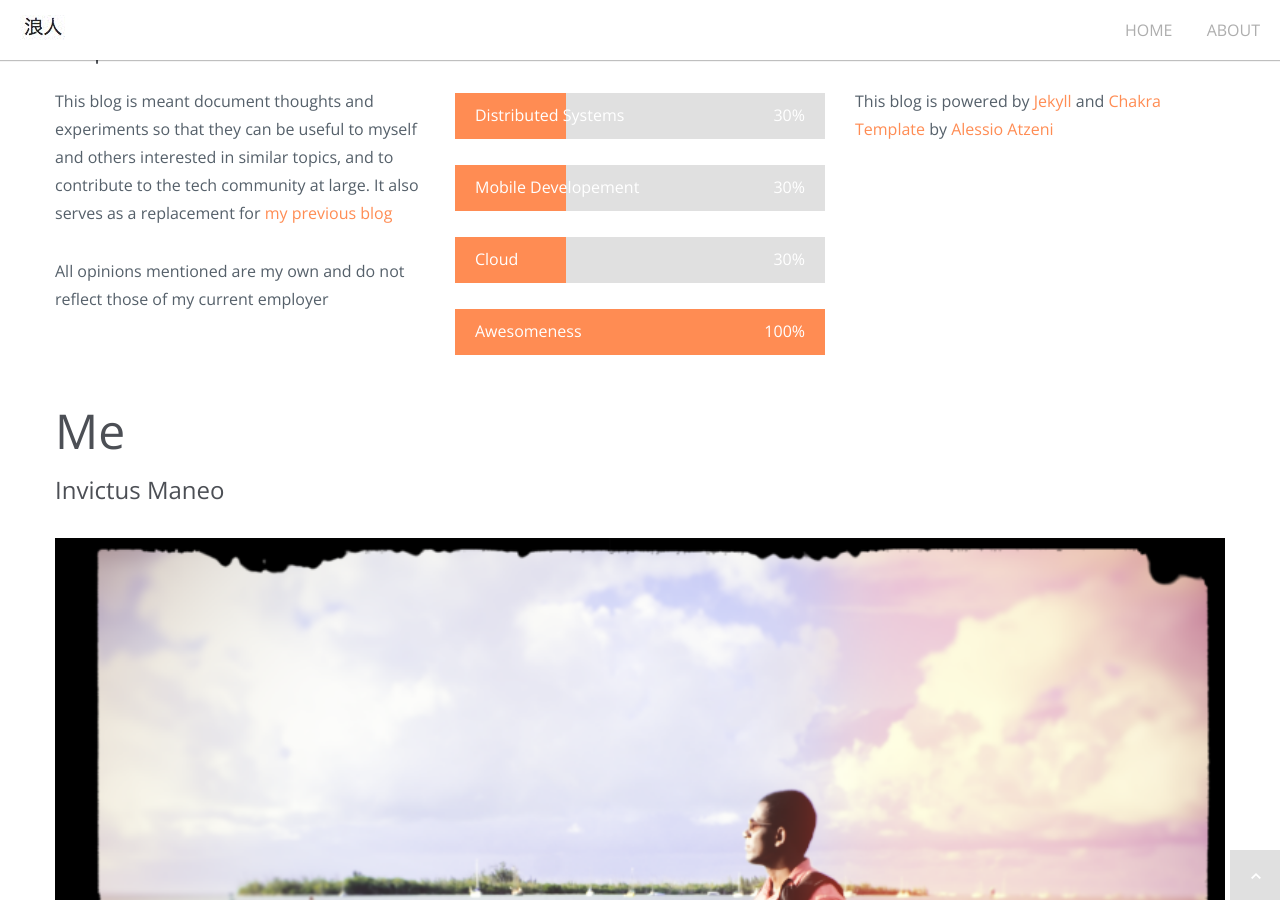
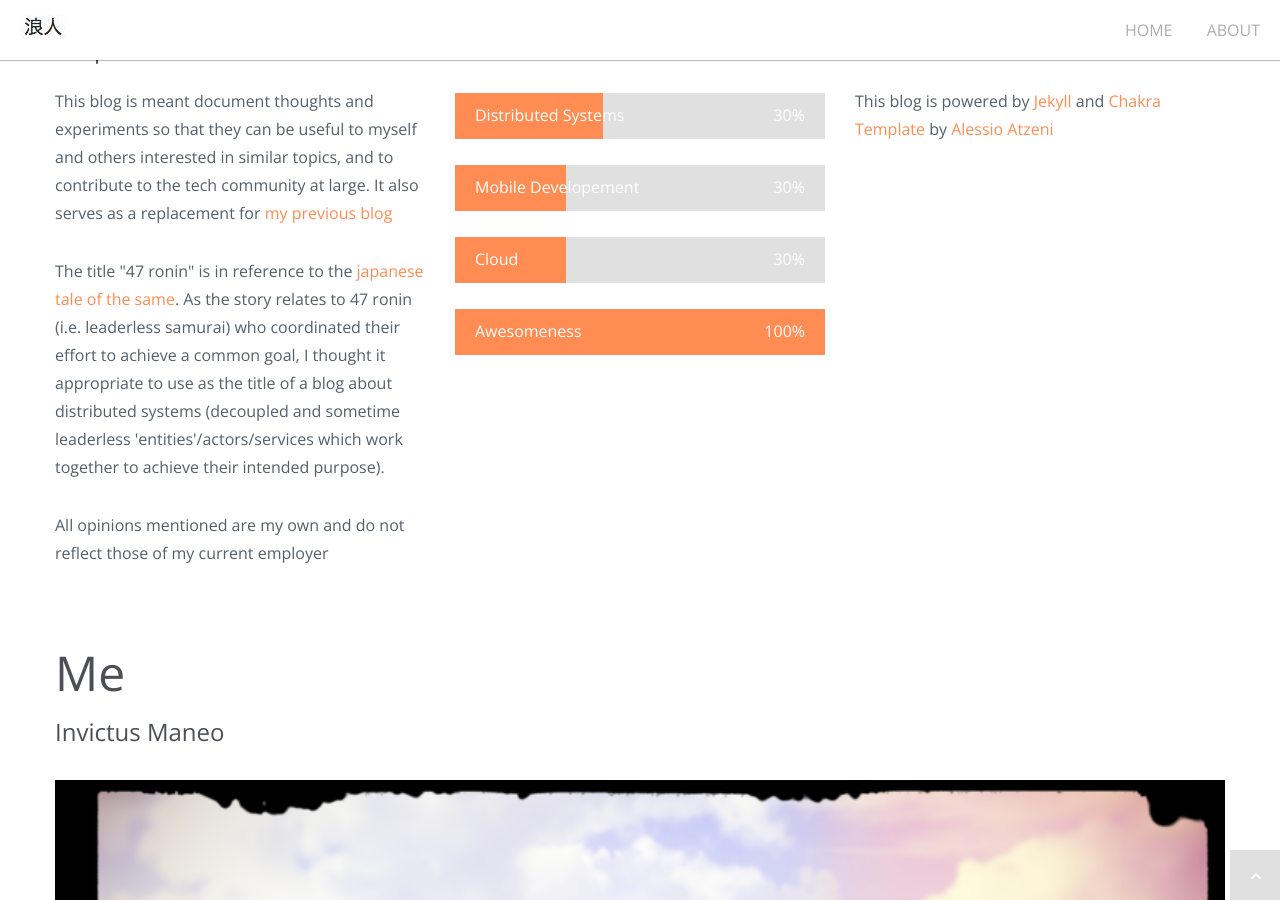
Before and after one commit to Idasile/bhameyie.github.io, a Jekyll site: the page built from about.md, in a window 1280 px wide and 900 px high, scrolled down 1647 px. Built offline with Jekyll 4.4.1, drawn with Linux system fonts in a browser that asks for light colours; nearby versions of some CDN libraries; some of the changed text lies outside the part shown.

```diff
--- a/about.md
+++ b/about.md
@@ -6,14 +6,20 @@ permalink: /about/
 
 <div id="about" class="page-alternate">
 <div class="container">
+
         <div class="row margin-40">
                             <h2 class="title">This blog's</h2>
 
 <div class="span4">
             <h3>Purpose</h3>
-            <p> This blog is meant document thoughts and experiments so that they can be useful to myself and others interested in similar topics, and to contribute to the tech community at large. It also serves as a replacement for <a href="http://www.bhameyie.com"> my previous blog</a></p>
+            <p> This blog is meant document thoughts and experiments so that they can be useful to myself and others interested in similar topics, and to contribute to the tech community at large. It also serves as a replacement for <a href="http://www.bhameyie.wordpress.com"> my previous blog</a></p>
 
+  <p>
+
+    The title "47 ronin" is in reference to the <a href="http://en.wikipedia.org/wiki/Forty-seven_Ronin"> japanese tale of the same</a>. As the story relates to 47 ronin (i.e. leaderless samurai) who coordinated their effort to achieve a common goal, I thought it appropriate to use as the title of a blog about distributed systems (decoupled and sometime leaderless 'entities'/actors/services which work together to achieve their intended purpose).
+   </p>
             <p>All opinions mentioned are my own and do not reflect those of my current employer</p>
+
         </div>
 
 <div class="span4">
@@ -23,7 +29,7 @@ permalink: /about/
                 <div class="progress">
                 	<span class="field">Distributed Systems</span>
                     <span class="field-value">30%</span>
-                    <div class="bar" style="width: 30%;"></div>
+                    <div class="bar" style="width: 40%;"></div>
                 </div>
             </div>
 
@@ -50,11 +56,14 @@ permalink: /about/
                     <div class="bar" style="width: 100%;"></div>
                 </div>
             </div>
+
         </div>
 
         <div class="span4">
             <h3>Tech</h3>
-            <p> This blog is powered by <a href="http://jekyllrb.com"> Jekyll</a> and  <a href="http://themes.alessioatzeni.com/html/chakra/" title="Chakra | Responsive One Page Template">Chakra Template</a> by <a href="http://www.alessioatzeni.com/" title="Alessio Atzeni | Web Designer &amp; Front-end Developer">Alessio Atzeni</a> </p>
+ <p> This blog is powered by <a href="http://jekyllrb.com"> Jekyll</a> and  <a href="http://themes.alessioatzeni.com/html/chakra/" title="Chakra | Responsive One Page Template">Chakra Template</a> by <a href="http://www.alessioatzeni.com/" title="Alessio Atzeni | Web Designer &amp; Front-end Developer">Alessio Atzeni</a> </p>
+
+
 
         </div>
     </div>
@@ -67,13 +76,13 @@ permalink: /about/
                 <div class="image-wrap">
                 <div class="hover-wrap">
                     <span class="overlay-img"></span>
-                    <span class="overlay-text-thumb">Boguste Hameyie</span>
+                    <span class="overlay-text-thumb">Boguste</span>
                 </div>
                 <img src="/assets/img/bham.png" alt="Me">
             </div>
 
                 <div class="page-description">
-                    <p>My name is Boguste Hameyie, currently a Software Engineer at IBM. More details to come.</p>
+                    <p>My name is Boguste, currently a Software Engineer at IBM. More details to come.</p>
 
 
                 </div>
@@ -81,16 +90,11 @@ permalink: /about/
 <div>
                                 <h3>Currently lives here</h3>
                  <div id="map-area">
-    <div class="map" id="map_1" data-mapLat="39.952584" data-mapLon="-75.165222" data-mapZoom="11" data-mapTitle="Philly"></div>
+    <div class="map" id="map_1" data-mapLat="39.952638" data-mapLon="-75.167341" data-mapZoom="11" data-mapTitle="Philly"></div>
 </div>
 </div>
 
-<div>
-                                <h3>Originally from here</h3>
-                 <div id="map-area2">
-    <div class="map" id="map_2" data-mapLat="-4.332389" data-mapLon="15.312281" data-mapZoom="11" data-mapTitle="Kin"></div>
-</div>
-</div>
+
             </div>
         </div>
     </div>
--- a/assets/js/main.js
+++ b/assets/js/main.js
@@ -464,7 +464,7 @@ CHAKRA.map = function(){
 			map.mapTypes.set('map_style', styledMap);
   			map.setMapTypeId('map_style');
 
-			var contentString = '<p><strong>Company Name</strong><br>Address here</p>';
+			var contentString = '<p><strong>Philly</strong></p>';
 
 			var infowindow = new google.maps.InfoWindow({
 				content: contentString
```
